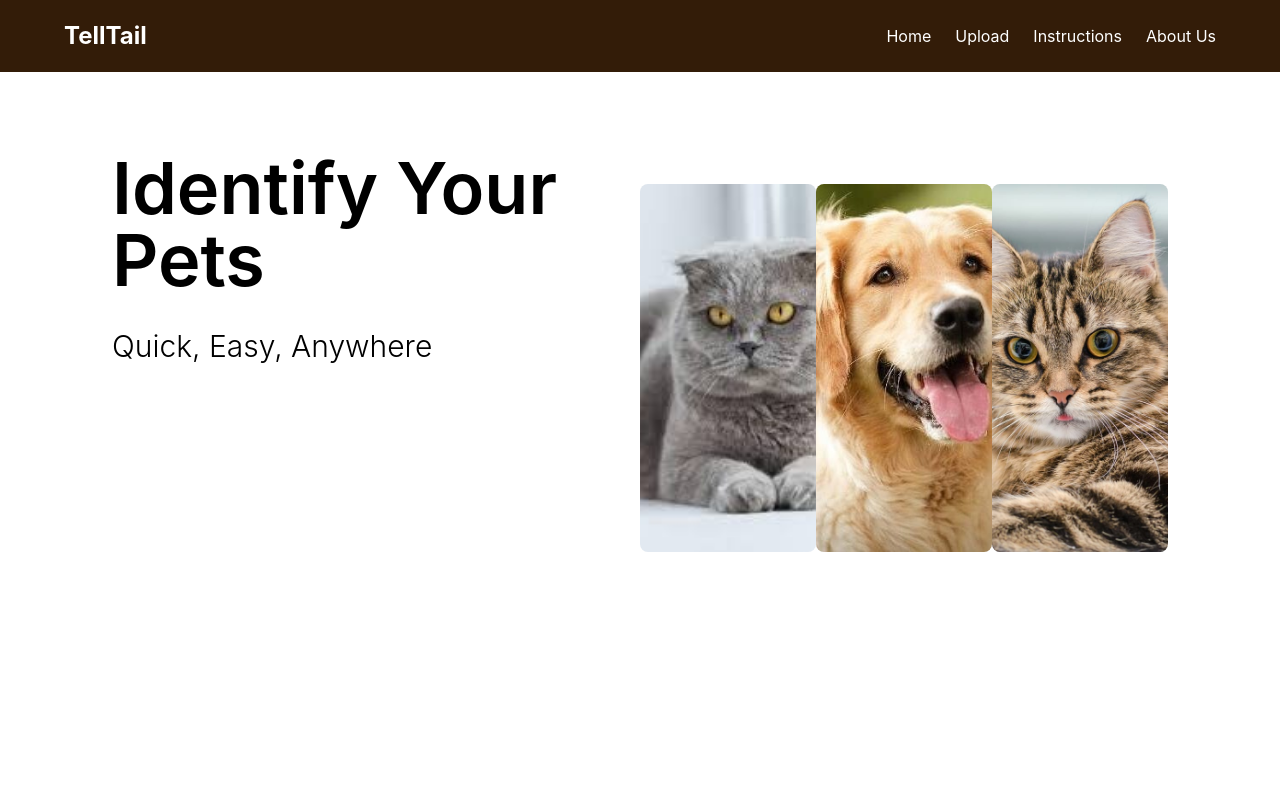
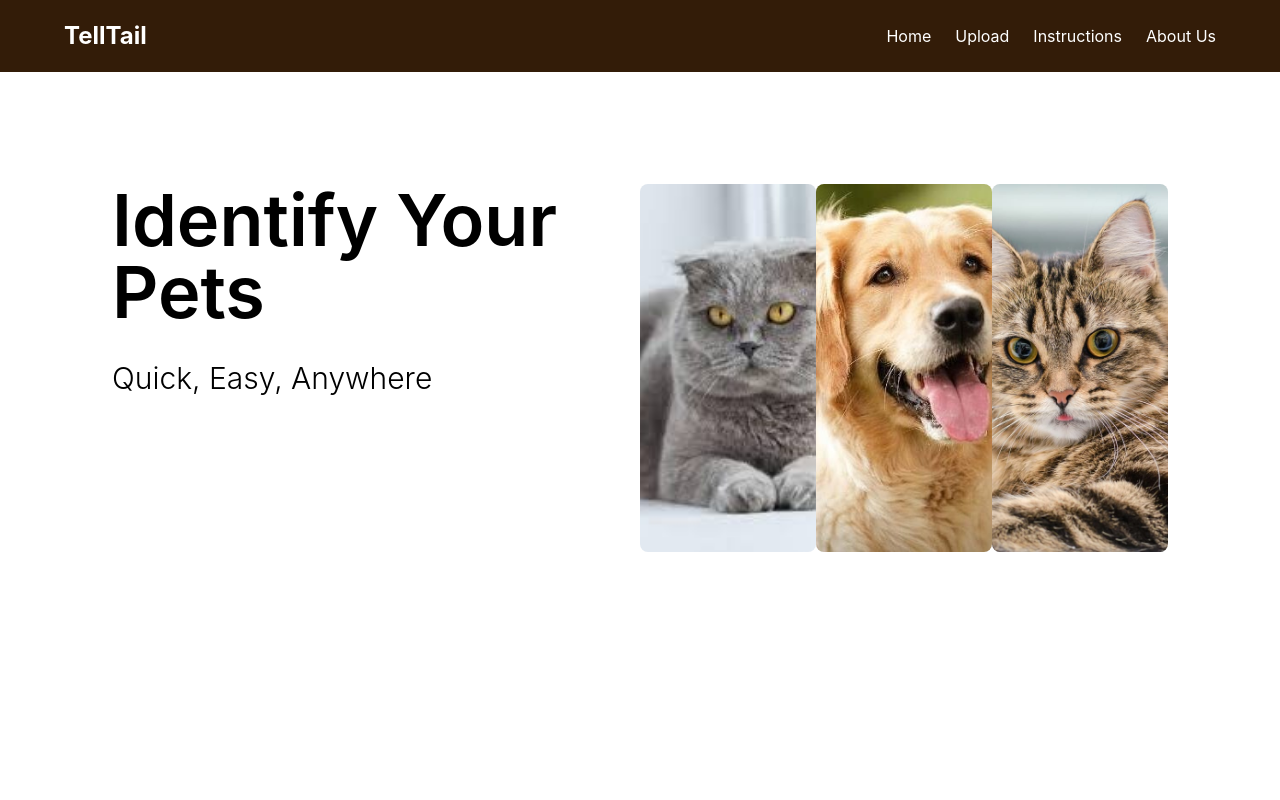
Before and after one commit to HackerManOSU/TellTail, a React (Vite) app in the folder frontend/: page / in a window 1280 px wide. Shown: the top 800 px of the page. Built offline with nearby package versions, Linux system fonts and the light colour scheme.

Commit message:
Updated Landing Page with added images

```diff
--- a/frontend/src/components/Home/Home.tsx
+++ b/frontend/src/components/Home/Home.tsx
@@ -23,7 +23,7 @@ const Home = () => {
 
           <div className="p-8 mt-4 flex lg:flex-row items-left font-semibold h-screen flex-col fade" style={{ opacity }}>
 
-            <div className="flex flex-col items-left lg:w-1/2">
+            <div className="flex flex-col items-left lg:w-1/2 pt-8">
               <p className="text-7xl">Identify Your Pets</p>
               <p className="mt-8 text-3xl font-light">Quick, Easy, Anywhere</p>
             </div>
```
